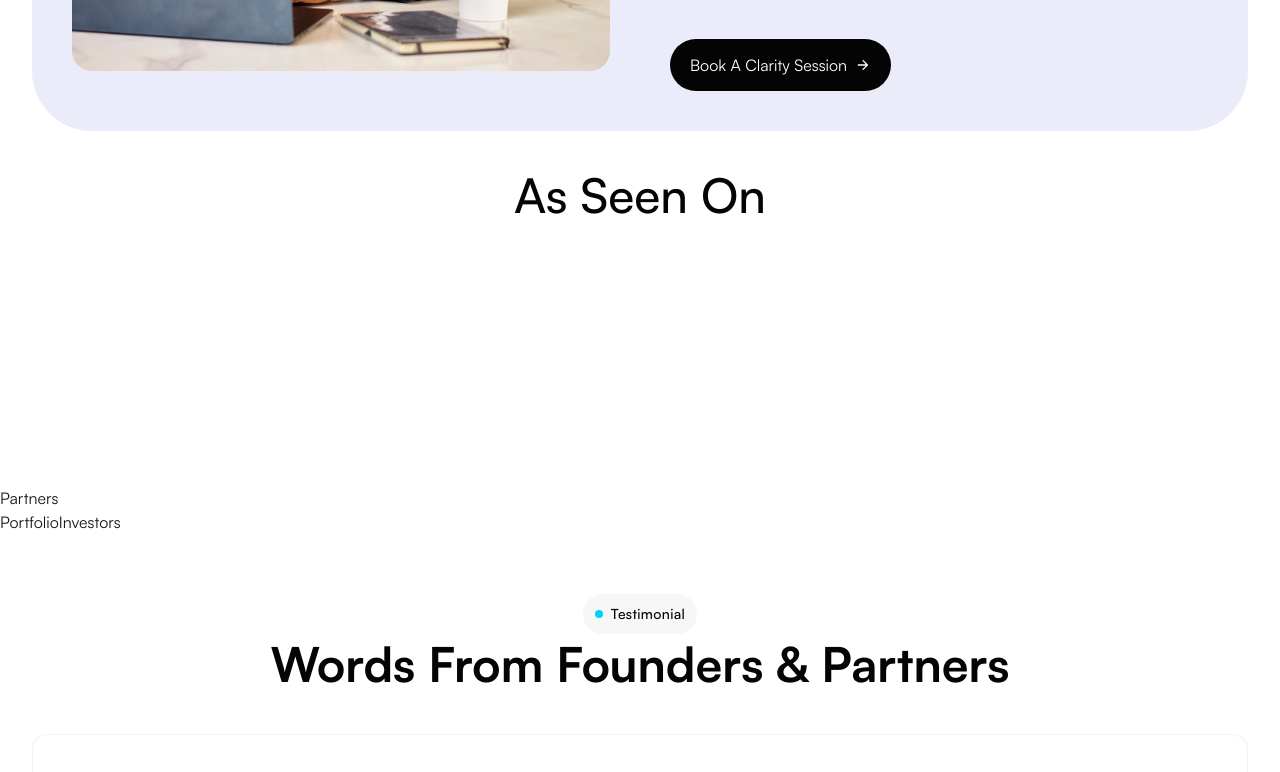
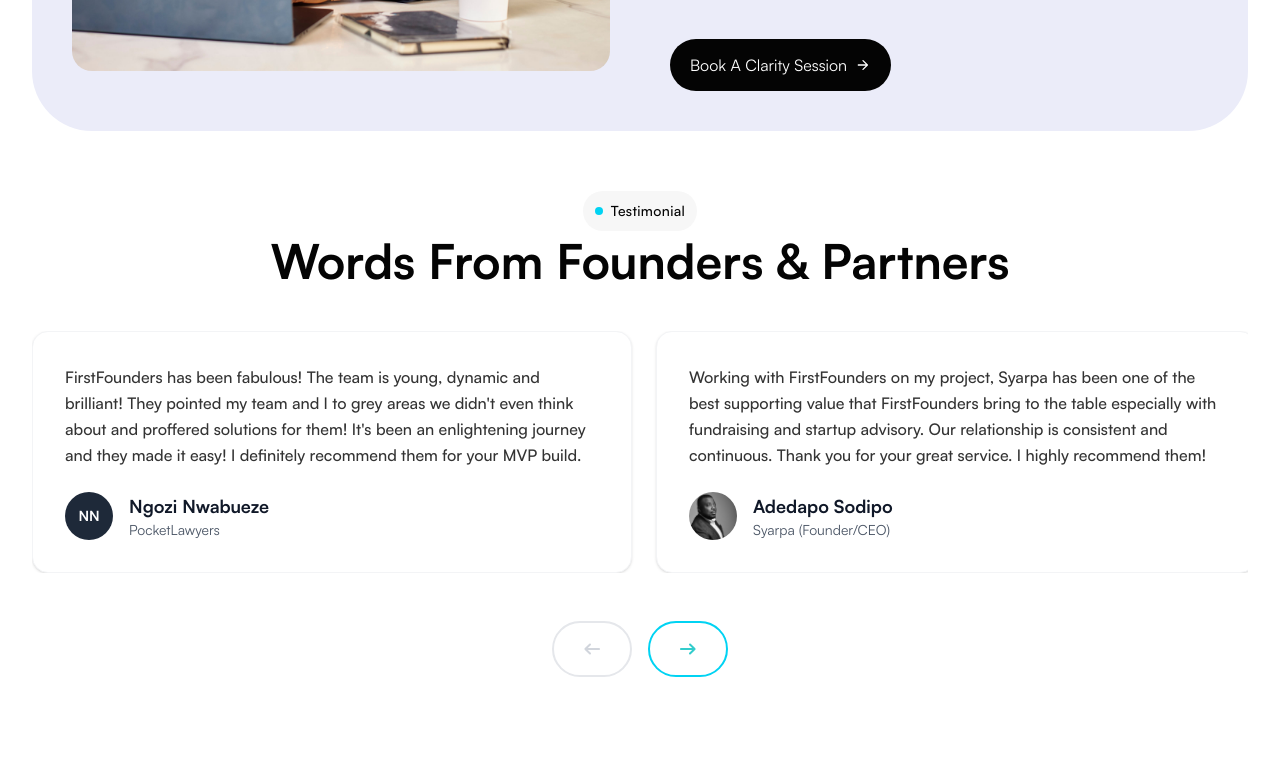
Before and after one commit to imole97/f2-landing-page, a Next.js app: page / in a window 1280 px wide. Shown: the part 8140-8912 px from the top of the page. Built offline with nearby package versions, Linux system fonts and the light colour scheme.

Commit message:
slider update

```diff
--- a/src/app/page.tsx
+++ b/src/app/page.tsx
@@ -32,9 +32,9 @@ export default function Home() {
       <JoinCommunity />
       <OurTeam />
       <BookSession />
-      <AsSeenOn />
+      {/* <AsSeenOn />
       <Partners />
-      <PortfolioInvestors/>
+      <PortfolioInvestors/> */}
       <Testimonial />
       <FAQ/>
     </>
--- a/src/components/home/AsSeenOn.tsx
+++ b/src/components/home/AsSeenOn.tsx
@@ -13,13 +13,13 @@ const images=[
     "/images/thisday.png",
     "/images/techcabal.png",
     "/images/studio.jpg",
-    "/images/.png",
+
 ]
 const AsSeenOn = () => {
   return (
       <div className='bg-white w-full py-10'>
           <h4 className='text-3xl text-center text-[#040404] lg:text-5xl font-medium '>As Seen On</h4>
-          <ContinuousScroll speed={200} className='aspect-[304/54] w-full' pauseOnHover items={images} />
+          <ContinuousScroll speed={200} imageClassName='aspect-[304/54] flex-1 !object-contain w-full' pauseOnHover items={images} />
     </div>
   )
 }
--- a/src/components/home/Testimonial.tsx
+++ b/src/components/home/Testimonial.tsx
@@ -78,7 +78,7 @@ const Testimonial = () => {
               {testimonials.map((testimonial, index) => (
                 <div
                   key={testimonial.id}
-                  className="bg-white rounded-2xl w-full p-8 shadow-sm border border-gray-100 flex-shrink-0"
+                  className="bg-white rounded-2xl w-full max-w-[600px] p-8 shadow-sm border border-gray-100 flex-shrink-0"
                   // style={{ width: `${100/testimonials.length}%` }}
                 >
                   <div className="mb-6">
```
